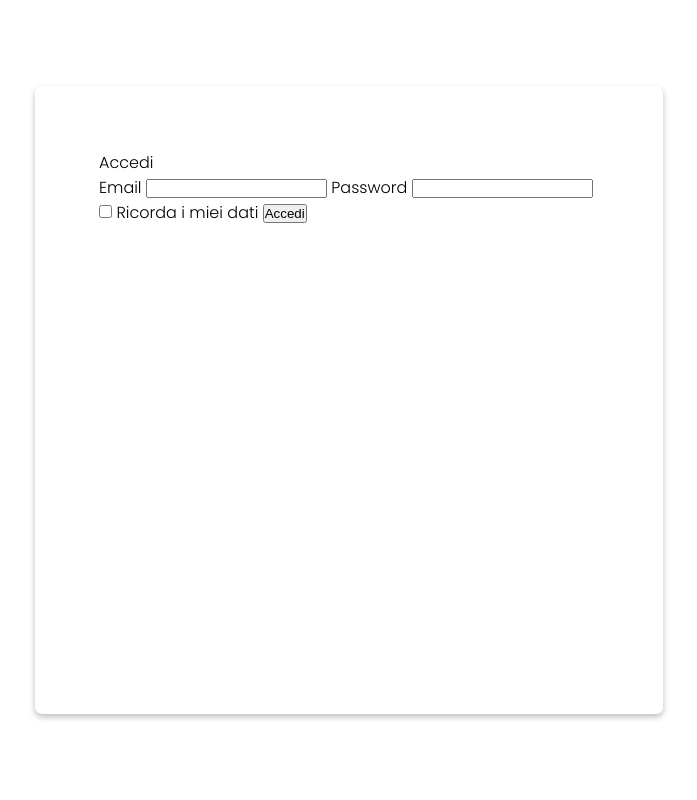
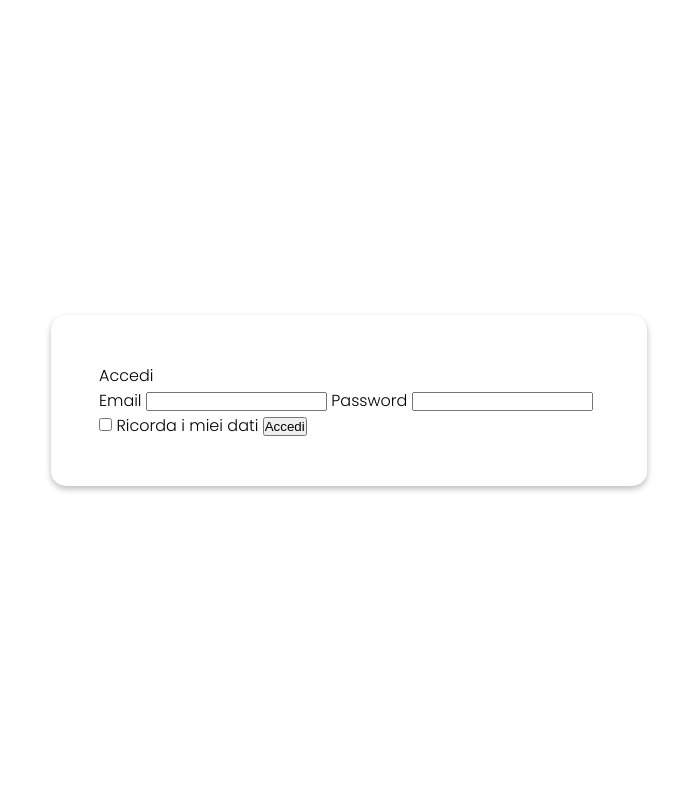
Before and after one commit to dkokollari/Erboristeria-Alchimia, a PHP site: page /login.html in a window 1280 px wide. Shown: the whole page, without its empty margins (291-988 px from the left). Run offline with PHP 8.4, Linux system fonts and the light colour scheme.

Commit message:
little login_box_container tweaks
reworked the container css for better multi device compatibility; it now uses display flex and justify content to center the items in the middle of the page

```diff
--- a/login.html
+++ b/login.html
@@ -13,7 +13,8 @@
   </head>
 
   <body>
-    <div id="login_container" class="card">
+    <div id="login_box_container">
+      <div id="login_box" class="card">
         <form action="" method="post"> <!-- TODO: inserire action="log_in_page.php" -->
           <fieldset  id="login_form">
             <legend>Accedi</legend>
@@ -27,6 +28,7 @@
           </fieldset>
         </form>
       </div>
+    </div>
   </body>
 
 </html>
--- a/stylesheet.css
+++ b/stylesheet.css
@@ -573,20 +573,20 @@
 }
 
                               /*       LOGIN       */
-#login_container {
-  width: 500px;
-	height: 500px;
-	position: absolute;
-	top:0;
-	bottom: 0;
-	left: 0;
-	right: 0;
-	margin: auto;
-  padding: 4em;
+#login_box_container {
+  display: flex;
+  min-height: 100vh;
+  justify-content: center;
 }
-#login_container.card {
+#login_box {
+  padding: 3em;
+  margin: auto 32px auto 32px;
+  max-width: 500px;
+}
+#login_box.card {
   background-color: white;
+  border-radius: 15px;
 }
-#login_container fieldset {
+#login_box fieldset {
   border:none;
 }
```
Lines whose indentation alone changed are shown as unchanged.
